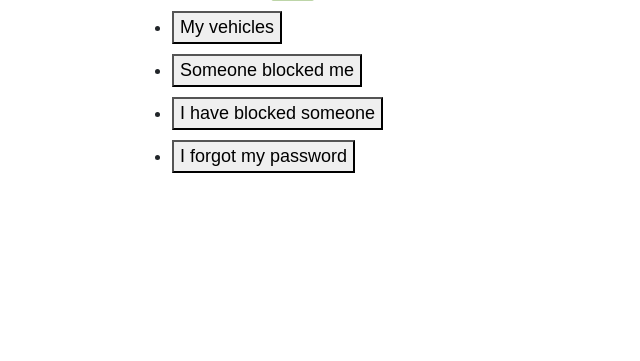
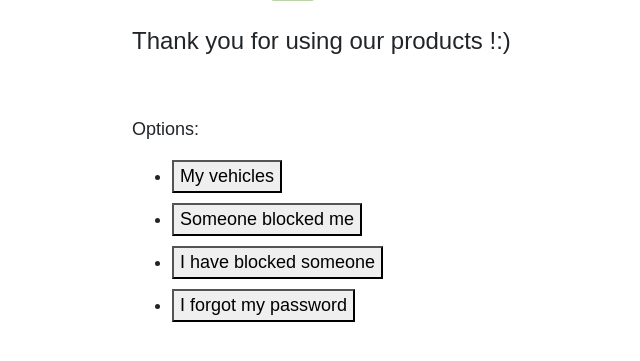
Before and after one commit to AlexSmarandache15/php_netrom_summer_camp_unblock_me, a Symfony app: template templates/home/index.html.twig in a window 1280 px wide. Shown: the part 64-425 px from the top of the page, without its empty margins (108-748 px from the left). Run offline with Twig, Linux system fonts and the light colour scheme; the template is opened without the code that fills it, so the values that code supplies are empty; some libraries are stand-ins or nearby versions.

Commit message:
update files
.

```diff
--- a/templates/home/index.html.twig
+++ b/templates/home/index.html.twig
@@ -18,11 +18,17 @@
             padding: 1px;
             padding-left: 40px;
         }
+
+        h4 {
+            margin-bottom: 60px;
+            margin-top: 25px;
+        }
     </style>
 
     <div class="example-wrapper">
         <h1>Hello, {{ app.user.username }}! ✅</h1>
-
+        <h4>Thank you for using our products !:)</h4>
+        <p>Options: </p>
         <ul>
             <li>
                 <button onclick="location.href='/license/plate'" type="button" >My vehicles</button>
```
Also changed, not shown: src/Controller/HomeController.php (+18 -6 lines).
